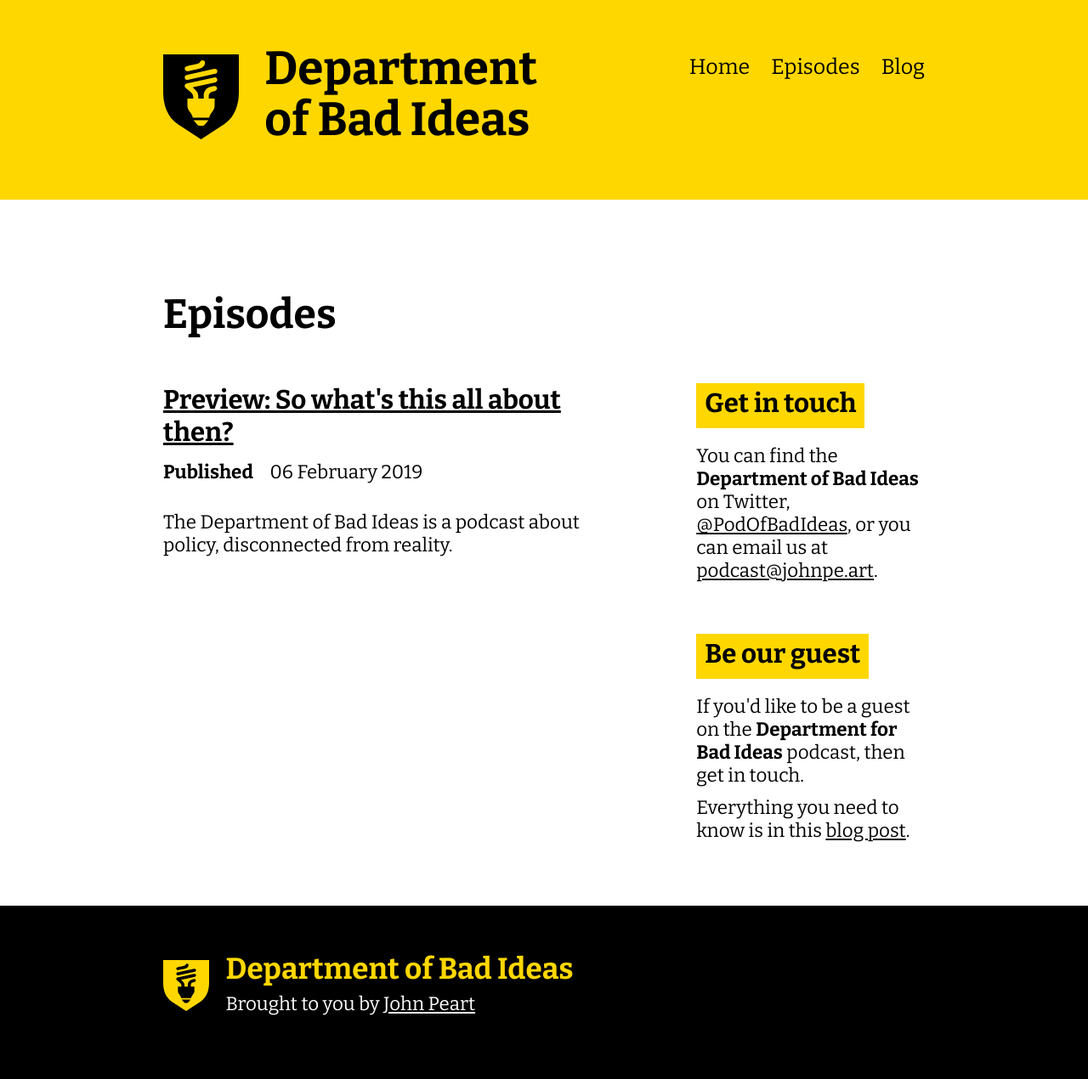
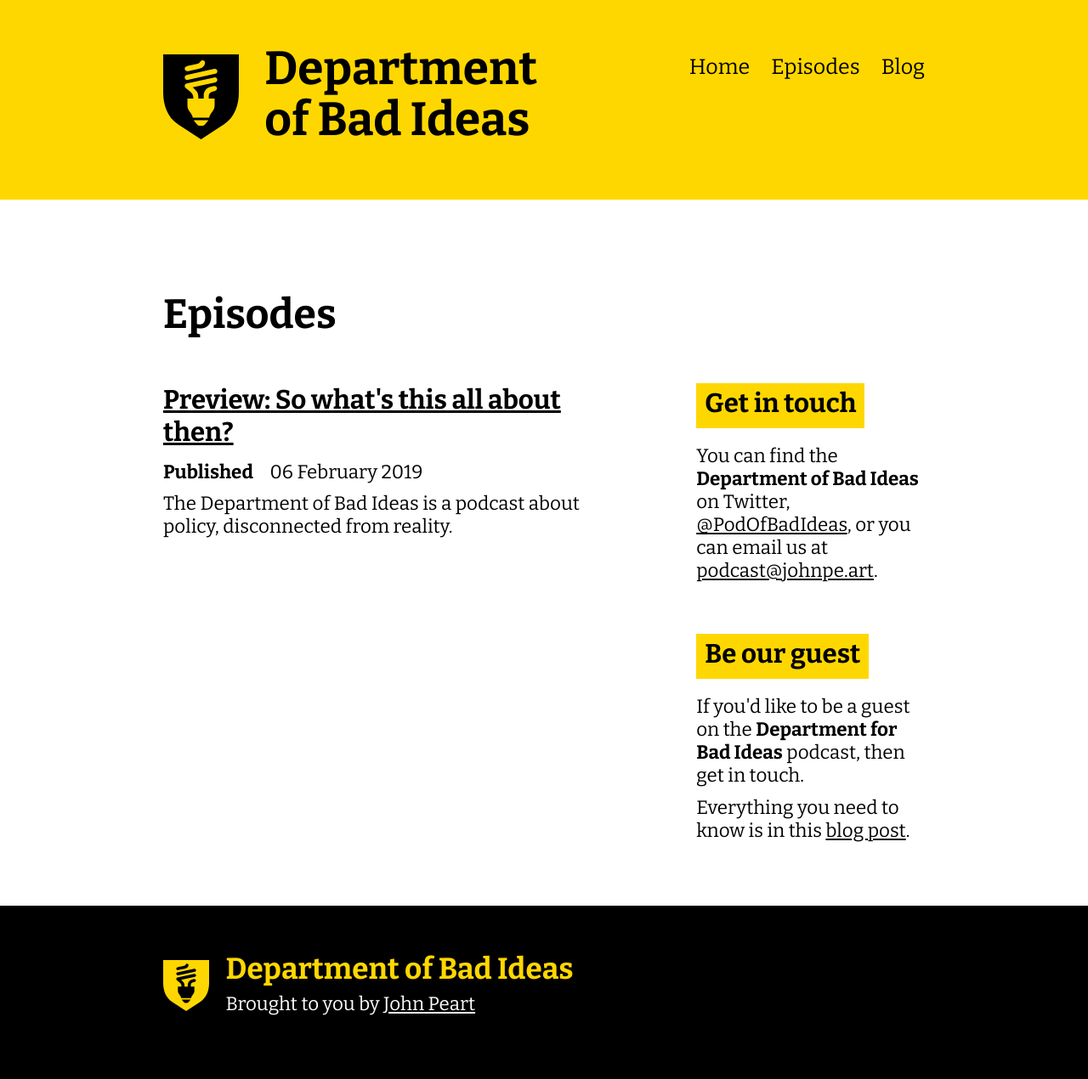
Before and after one commit to johnpeart/dept-of-bad-ideas, a Jekyll site: the page built from episodes.html, in a window 1280 px wide. Shown: the whole page at 85% size. Built offline with Jekyll 4.4.1, drawn with Linux system fonts in a browser that asks for light colours.

Commit message:
Update loop.html

```diff
--- a/_layouts/loop.html
+++ b/_layouts/loop.html
@@ -20,7 +20,7 @@ layout: default
 						<div class="loop--item--content">
 							<h3 class="item--content--title"><a href="{{ post.url | prepend: site.baseurl | prepend: site.url }}" class="loop--item-title--link">{{ post.title }}</a></h3>
 							<p class="item--content--metadata"><strong>Published</strong> {{ post.date | date: "%d %B %Y" }}</p>
-							<p class="item--content--excerpt">{{ post.excerpt }}</p>
+							<span class="item--content--excerpt">{{ post.excerpt }}</span>
 						</div>
 					</li>
 				{% endfor %}
@@ -31,7 +31,7 @@ layout: default
 						<div class="loop--item--content">
 							<h3 class="item--content--title"><a href="{{ post.url | prepend: site.baseurl | prepend: site.url }}" class="loop--item-title--link">{{ post.title }}</a></h3>
 							<p class="item--content--metadata"><strong>Published</strong> {{ post.date | date: "%d %B %Y" }}</p>
-							<p class="item--content--excerpt">{{ post.excerpt }}</p>
+							<span class="item--content--excerpt">{{ post.excerpt }}</span>
 						</div>
 					</li>
 				{% endfor %}
```
